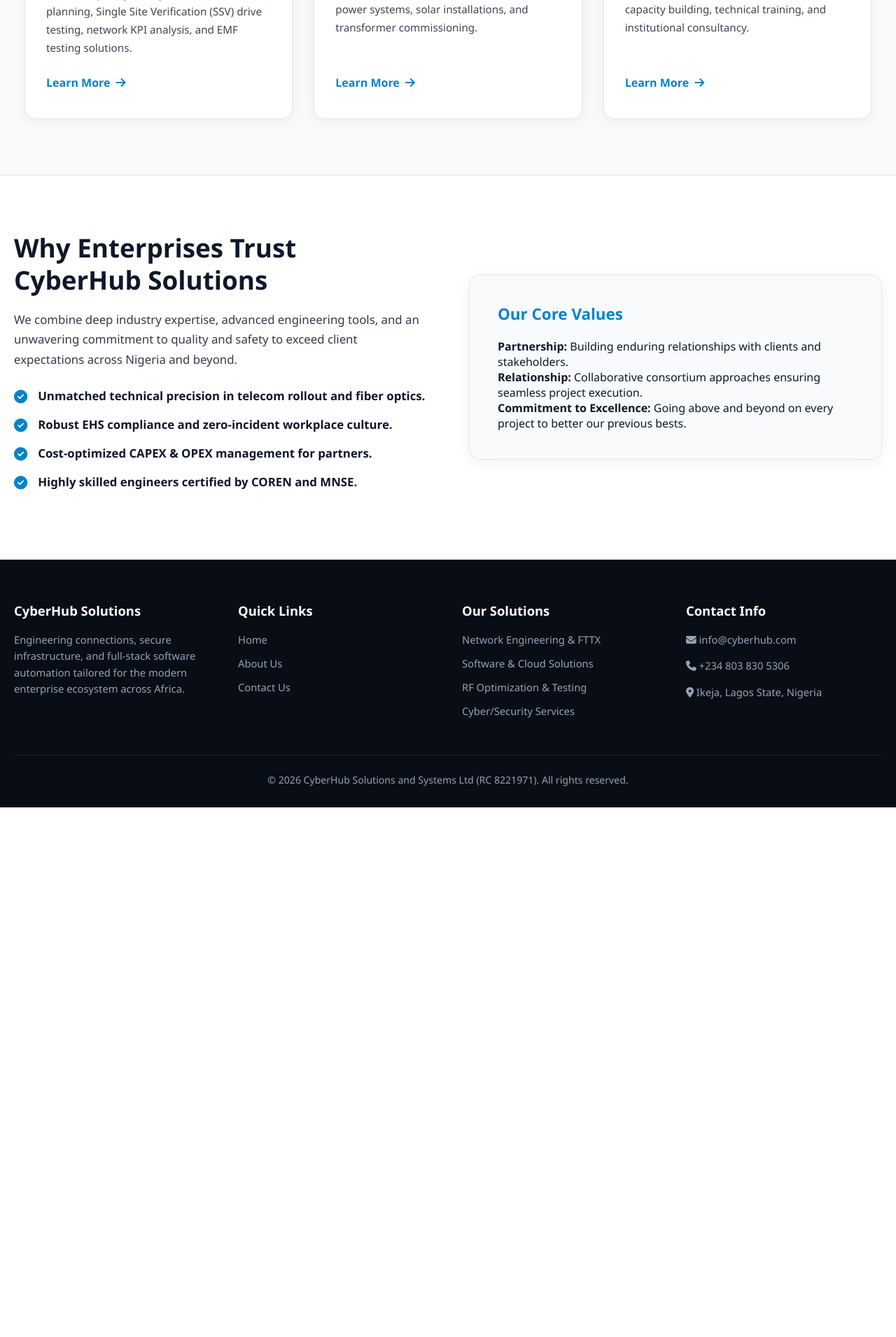
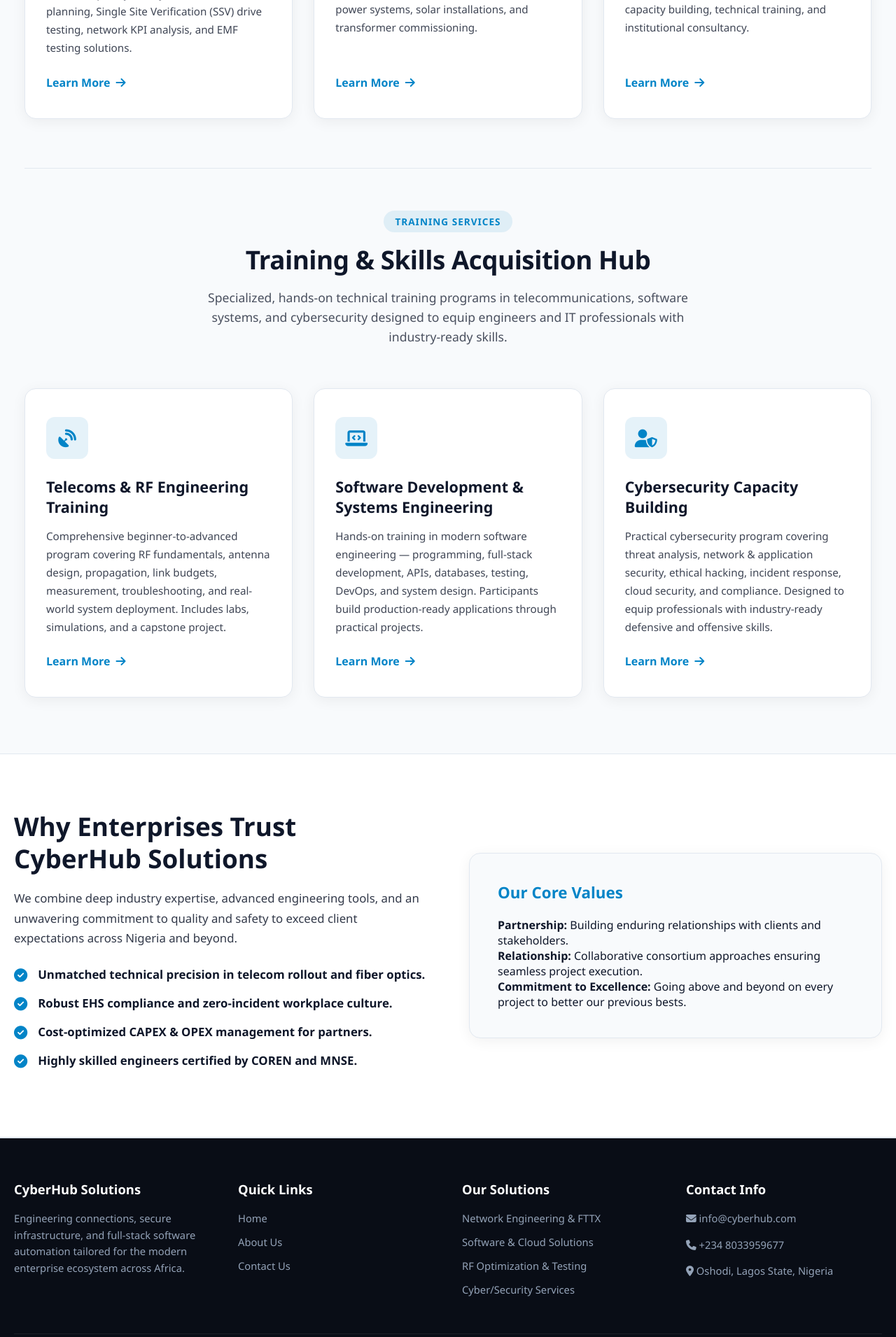
Before and after one commit to sammylofy/OrbitHub, a Flask app: page / in a window 1280 px wide. Shown: the part 1651-3562 px from the top of the page at 70% size. Before the commit the page ends 2805 px from the top, so only its background shows below. Run offline with Flask 3, Linux system fonts and the light colour scheme.

Commit message:
Updated my templates to reflect the training services

```diff
--- a/templates/base.html
+++ b/templates/base.html
@@ -424,8 +424,8 @@
         <div class="footer-col">
             <h3>Contact Info</h3>
             <p><i class="fa-solid fa-envelope"></i> info@cyberhub.com</p>
-            <p><i class="fa-solid fa-phone"></i> +234 803 830 5306</p>
-            <p><i class="fa-solid fa-location-dot"></i> Ikeja, Lagos State, Nigeria</p>
+            <p><i class="fa-solid fa-phone"></i> +234 8033959677</p>
+            <p><i class="fa-solid fa-location-dot"></i> Oshodi, Lagos State, Nigeria</p>
         </div>
     </div>
     <div class="footer-bottom">
--- a/templates/index.html
+++ b/templates/index.html
@@ -175,6 +175,26 @@
         text-decoration: underline;
     }
 
+    /* Training Subsection */
+    .training-subsection {
+        margin-top: 70px;
+        padding-top: 60px;
+        border-top: 1px solid var(--border-color);
+    }
+
+    .training-badge {
+        display: inline-block;
+        background: rgba(2, 132, 199, 0.1);
+        color: var(--accent-color);
+        font-size: 0.85rem;
+        font-weight: 700;
+        text-transform: uppercase;
+        letter-spacing: 1px;
+        padding: 6px 16px;
+        border-radius: 50px;
+        margin-bottom: 14px;
+    }
+
     /* Why Choose Us */
     .why-section {
         background: var(--card-bg);
@@ -341,6 +361,41 @@
             <a href="{{ url_for('contact') }}" class="service-link">Learn More <i class="fa-solid fa-arrow-right"></i></a>
         </div>
     </div>
+
+    <!-- Training & Skills Acquisition Hub Subsection -->
+    <div class="training-subsection">
+        <div class="section-header">
+            <span class="training-badge">Training Services</span>
+            <h2>Training &amp; Skills Acquisition Hub</h2>
+            <p>Specialized, hands-on technical training programs in telecommunications, software systems, and cybersecurity designed to equip engineers and IT professionals with industry-ready skills.</p>
+        </div>
+
+        <div class="services-grid">
+            <!-- Training Service 1 -->
+            <div class="service-card">
+                <div class="service-icon"><i class="fa-solid fa-satellite-dish"></i></div>
+                <h3>Telecoms &amp; RF Engineering Training</h3>
+                <p>Comprehensive beginner-to-advanced program covering RF fundamentals, antenna design, propagation, link budgets, measurement, troubleshooting, and real-world system deployment. Includes labs, simulations, and a capstone project.</p>
+                <a href="{{ url_for('contact') }}" class="service-link">Learn More <i class="fa-solid fa-arrow-right"></i></a>
+            </div>
+
+            <!-- Training Service 2 -->
+            <div class="service-card">
+                <div class="service-icon"><i class="fa-solid fa-laptop-code"></i></div>
+                <h3>Software Development &amp; Systems Engineering</h3>
+                <p>Hands-on training in modern software engineering — programming, full-stack development, APIs, databases, testing, DevOps, and system design. Participants build production-ready applications through practical projects.</p>
+                <a href="{{ url_for('contact') }}" class="service-link">Learn More <i class="fa-solid fa-arrow-right"></i></a>
+            </div>
+
+            <!-- Training Service 3 -->
+            <div class="service-card">
+                <div class="service-icon"><i class="fa-solid fa-user-shield"></i></div>
+                <h3>Cybersecurity Capacity Building</h3>
+                <p>Practical cybersecurity program covering threat analysis, network &amp; application security, ethical hacking, incident response, cloud security, and compliance. Designed to equip professionals with industry-ready defensive and offensive skills.</p>
+                <a href="{{ url_for('contact') }}" class="service-link">Learn More <i class="fa-solid fa-arrow-right"></i></a>
+            </div>
+        </div>
+    </div>
 </section>
 
 <!-- Why Choose Us -->
```
Also changed, not shown: templates/contact_us.html (+9 -4 lines).
